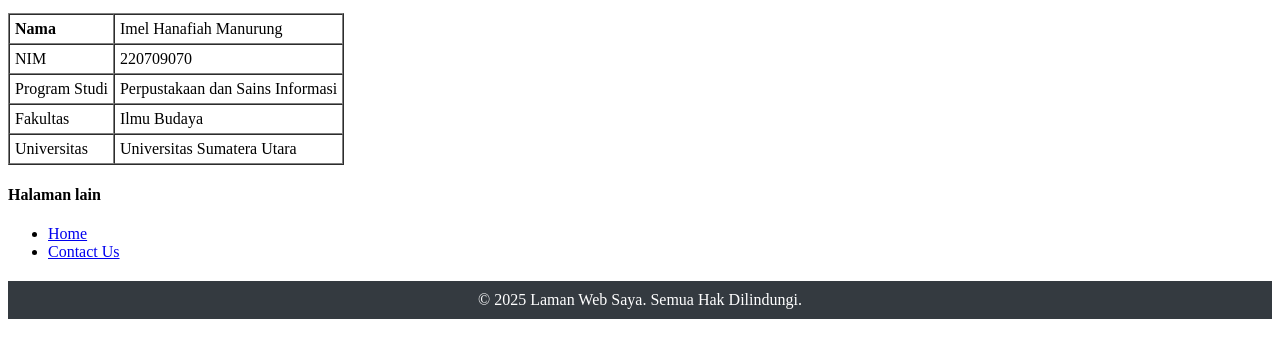
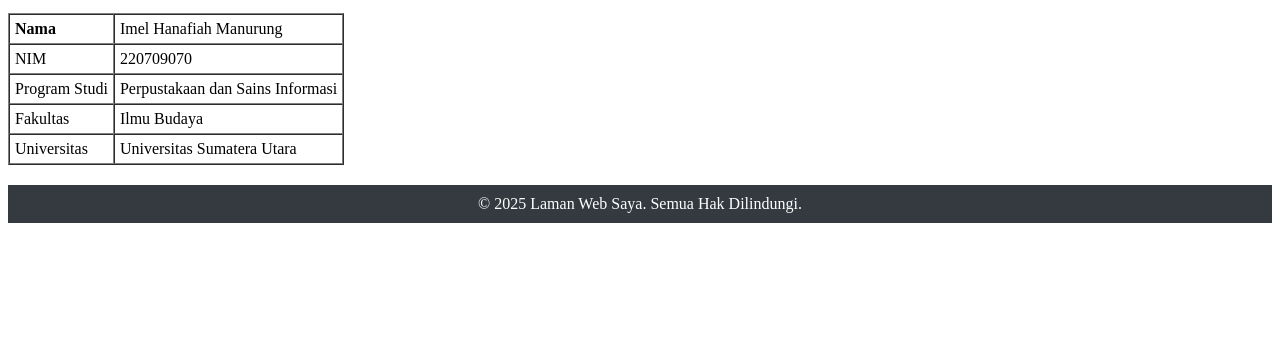
Before and after one commit to imelhanafiah/imelhanafiah, a plain HTML site: page about.html in a window 1280 px wide. Shown: the part 250-608 px from the top of the page. Drawn offline with Linux system fonts and the light colour scheme.

Commit message:
Update about.html

```diff
--- a/about.html
+++ b/about.html
@@ -45,15 +45,6 @@
         </tr>
     </table>
 
-    <h4>Halaman lain</h4>
-    <ul>
-        <li>
-            <a href="index.html">Home</a>
-        </li>
-        <li>
-            <a href="contact-us.html">Contact Us</a>
-        </li>
-    </ul>
 <footer>
     &copy; 2025 Laman Web Saya. Semua Hak Dilindungi.
 </footer>
```
